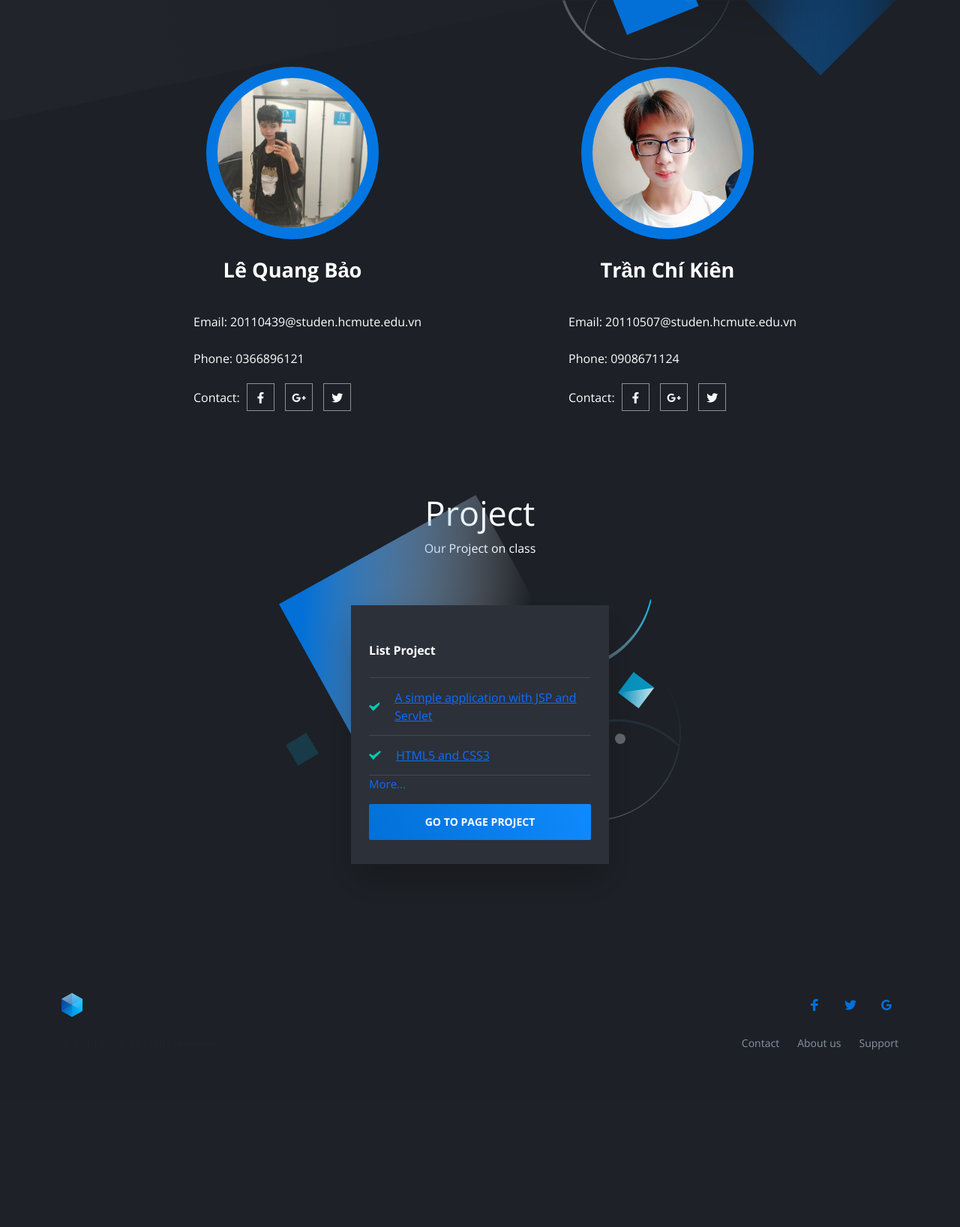
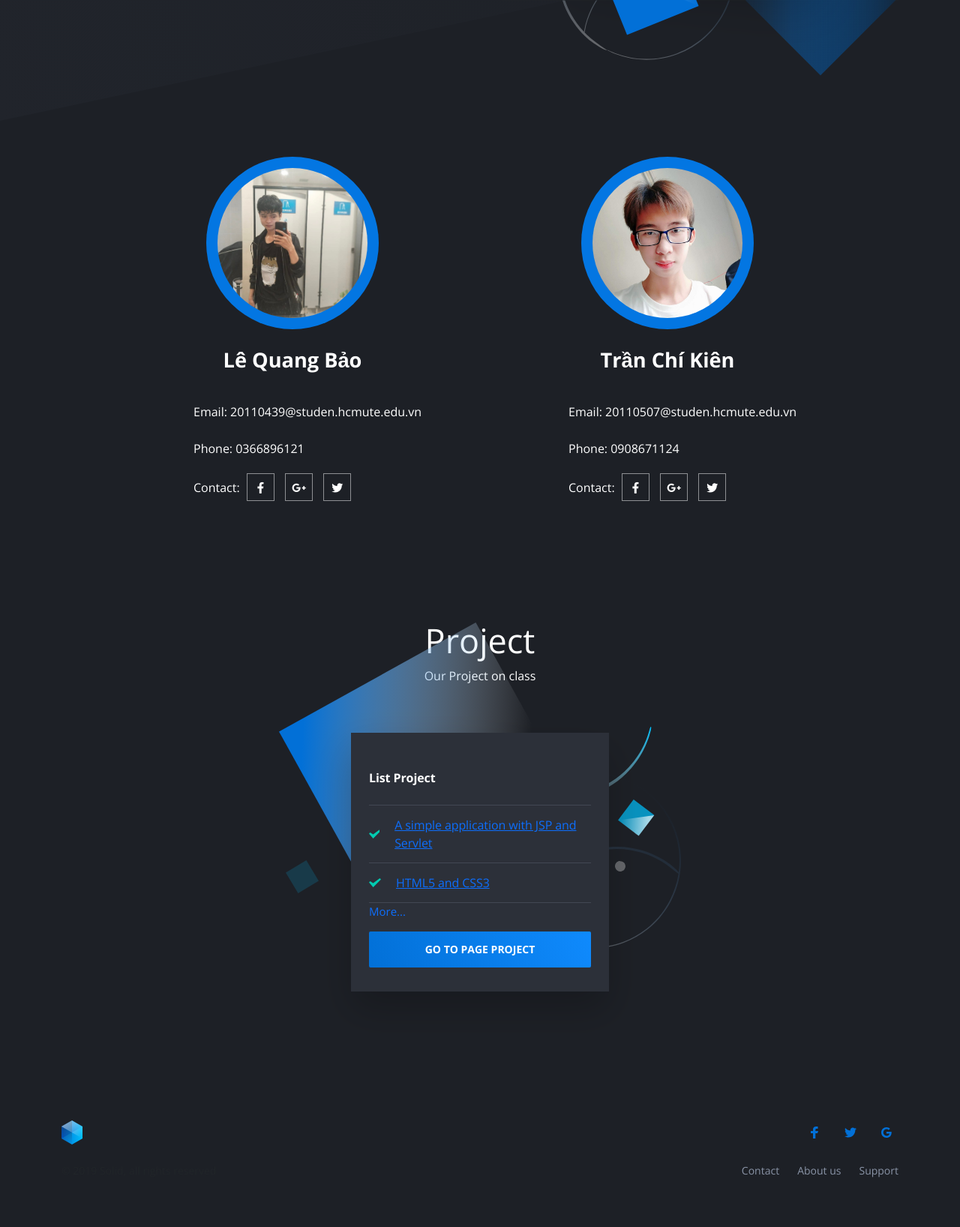
Before and after one commit to AdminJohnk/solid-main, a PHP site: page / in a window 1280 px wide. Shown: the part 539-2175 px from the top of the page at 75% size. Before the commit the page ends 1939 px from the top, so only its background shows below. Run offline with PHP 8.4, Linux system fonts and the light colour scheme; some libraries are stand-ins or nearby versions.

Commit message:
chia phan

```diff
--- a/index.css
+++ b/index.css
@@ -87,3 +87,9 @@ body
 .project_h2{
     font-size: 45px;
 }
+#member__top{
+    margin-bottom: 120px;
+}
+.pricing{
+    margin-top: 50px;
+}
--- a/index.html
+++ b/index.html
@@ -55,7 +55,7 @@
                                 Ho Chi Minh City University of Technology and Education </br>
                                 Teacher: Mai Anh Thơ </br>
                             </p>
-                            <div class="hero-cta"><a class="button button-primary" href="#member">Members</a><a
+                            <div class="hero-cta"><a class="button button-primary" href="#member__top">Members</a><a
                                     class="button" href="#project">Project</a></div>
                         </div>
                         <div class="hero-figure anime-element">
@@ -71,13 +71,14 @@
                             <div class="hero-figure-box hero-figure-box-07"></div>
                             <div class="hero-figure-box hero-figure-box-08" data-rotation="-22deg"></div>
                             <div class="hero-figure-box hero-figure-box-09" data-rotation="-52deg"></div>
-                            <div class="hero-figure-box hero-figure-box-10" data-rotation="-50deg" id="member"></div>
+                            <div class="hero-figure-box hero-figure-box-10" data-rotation="-50deg"></div>
                         </div>
                     </div>
                 </div>
             </section>
 
-            <section class="features section">
+            <div id="member__top"></div>
+            <section class="features section" id="member">
                 <div class="container" style="width: 1000px;">
                     <div class="row ">
                         <div class="col-6">
@@ -121,7 +122,6 @@
                     </div>
                 </div>
             </section>
-
             <section class="pricing section">
                 <div class="container-sm" id="project">
                     <div class="pricing-inner section-inner">
@@ -147,16 +147,20 @@
                                         <div id="more__content">
                                             <ul class="pricing-table-features list-reset text-xs">
                                                 <li>
-                                                    <span><a href="https://nhom10emailwebapp.herokuapp.com/">Design prototype for web application</a></span>
+                                                    <span><a href="https://nhom10emailwebapp.herokuapp.com/">Design
+                                                            prototype for web application</a></span>
                                                 </li>
                                                 <li>
-                                                    <span><a href="https://bao-kien-webapp.herokuapp.com/">Using Bootstrap to design the Website</a></span></br>
+                                                    <span><a href="https://bao-kien-webapp.herokuapp.com/">Using
+                                                            Bootstrap to design the Website</a></span></br>
                                                 </li>
                                             </ul>
-                                            <div class="pricing-table-features-title text-xs pt-9 pb-18">Final Project</div>
+                                            <div class="pricing-table-features-title text-xs pt-9 pb-18">Final Project
+                                            </div>
                                             <ul class="pricing-table-features list-reset text-xs">
                                                 <li>
-                                                    <span><a href="https://bao-kien-webapp.herokuapp.com/">Movie website online</a></span></br>
+                                                    <span><a href="https://bao-kien-webapp.herokuapp.com/">Movie website
+                                                            online</a></span></br>
                                                 </li>
                                             </ul>
 
```
